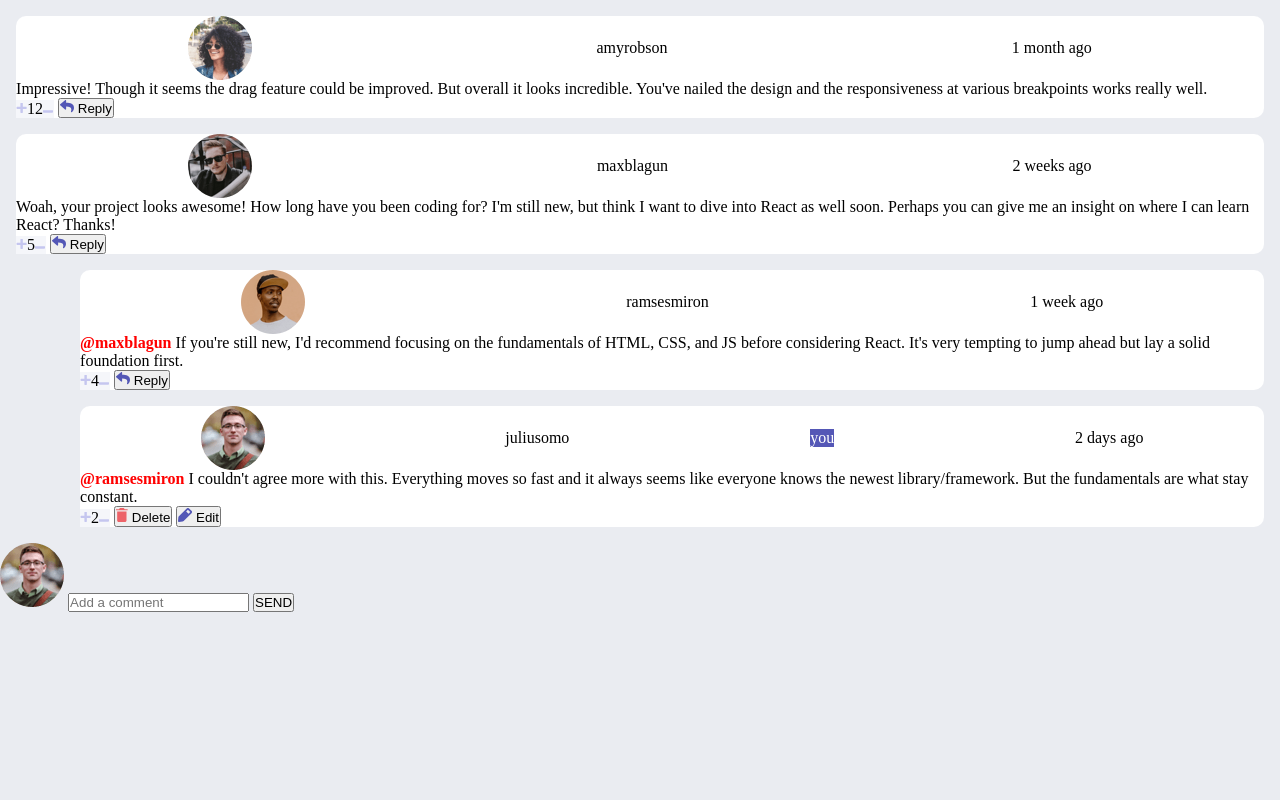
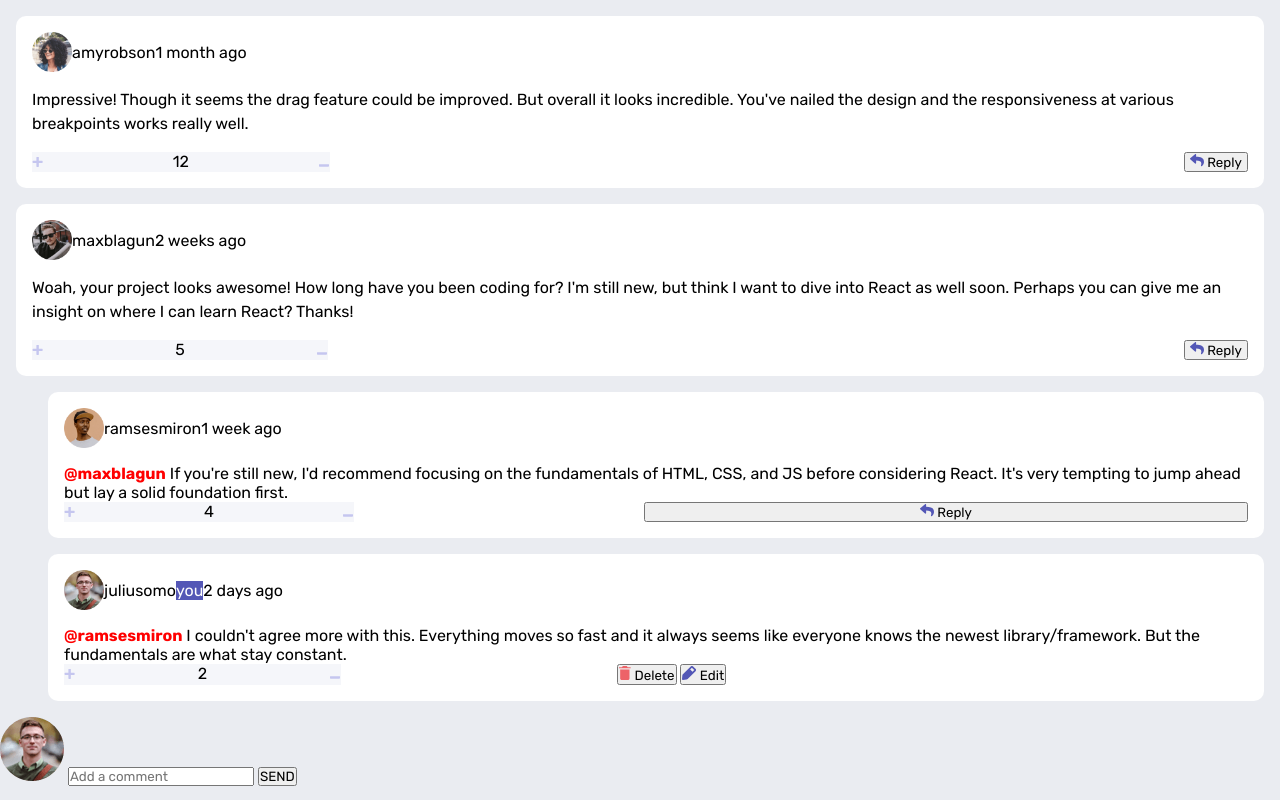
Before and after one commit to Adnan-M03/interactive-comments-section, a plain HTML site: page index.html in a window 1280 px wide. Drawn offline with Linux system fonts and the light colour scheme.

Commit message:
downloaded fonts

```diff
--- a/script.js
+++ b/script.js
@@ -57,6 +57,7 @@ function comms(data){
                             <img src="images/icon-minus.svg" alt="" >
                         </button>
                     </div>
+                    <div>
                         <button class="delete-btn" data-id = "${obj.id}">
                             <img src="images/icon-delete.svg" alt="">
                             Delete
@@ -65,6 +66,7 @@ function comms(data){
                             <img src="images/icon-edit.svg" alt="">
                             Edit
                         </button>
+                    </div>
                 </div>`
         }
             if(obj.replies[0] !== undefined){
@@ -112,6 +114,7 @@ function comms(data){
                                     <img src="images/icon-minus.svg" alt="" >
                                 </button>
                             </div>
+                            <div>
                             <button class="delete-btn" data-id = "${objects.id}">
                                 <img src="images/icon-delete.svg" alt="">
                                 Delete
@@ -120,6 +123,7 @@ function comms(data){
                                 <img src="images/icon-edit.svg" alt="">
                                 Edit
                             </button>
+                            </div>
                         </div>`
                     }
                 })
@@ -258,7 +262,7 @@ function update(){
 
             function remove(polarity){
                 if(polarity == true){
-                    let parent = deleteBtn.parentElement;
+                    let parent = deleteBtn.parentElement.parentElement;
                     let grandpa = parent.parentElement;
                     let index = parentData.indexOf(person);
                     parentData.splice(index,1);
@@ -279,7 +283,7 @@ function update(){
                         //  THE EDIT BUTTON
     editBtns.forEach(editBtn =>{
         editBtn.addEventListener('click', ()=>{
-            let parent = editBtn.parentElement;
+            let parent = editBtn.parentElement.parentElement;
             let dataId = editBtn.getAttribute('data-id');
             let person = datas.comments.find(item => item.id == dataId);
             let para = parent.querySelector('.comment-para');
@@ -299,7 +303,6 @@ function update(){
             }
             let content =
             `<div class="current-user-edit">
-                <img src="${datas.currentUser.user.image.png}" alt="" class="current-user-img">
                 <input class="current-user-input" value="${person.content}" placeholder="Edit"></input>
                 <input class="current-user-btn" value="UPDATE" type="submit"></input>
             </div>`;
@@ -344,7 +347,7 @@ function update(){
 
                 if(person == undefined){
                     for(comments of datas.comments){
-                        const replyExists = comments.replies.some(reply => reply.id === dataId);// Here we have to somehow find something that relates with parent and child
+                        let replyExists = comments.replies.some(reply => reply.replyingTo == comments.user.username);// Here we have to find the parent for the reply.
                         if (replyExists) {
                             person = comments; // Return the parent comment
                             console.log(comments);
--- a/style.css
+++ b/style.css
@@ -1,31 +1,64 @@
+ @font-face {
+    font-family: 'vRubik';
+    src: url(Font/Rubik-VariableFont_wght.ttf);
+ }
+ @font-face {
+    font-family: iRubik;
+    src: url(Font/Rubik-Italic-VariableFont_wght.ttf);
+ }
  *{
     margin: 0;
     padding: 0;
+    font-family: 'vRubik';
 }
  body{
     background-color: hsl(223, 19%, 93%);
     height: fit-content;
     padding: 0.1px;
+    font-family: 'vRubik';
+}
+button{
+    cursor: pointer;
+}
 
-  & .comment-container{
+.comment-container{
+    position: relative;
     background-color: hsl(0, 0%, 100%);
     border-radius: 10px;
     margin: 1rem;
+    padding: 1rem;
+    display: grid;
+    grid-template-areas:
+    "user-date user-date"
+    "comment-para comment-para"
+    "vote-container reply-btn";
         & .you {
             background-color: hsl(238, 40%, 52%);
             color: hsl(0, 0%, 100%);
         }
+        & .comment-para{
+            line-height: 1.5;
+            margin-bottom: 1rem;
+        }
+        & .reply-btn{
+            grid-area: reply-btn;
+            width: 4rem;
+            justify-self: right;
+        }
     }
-}
-button{
-    cursor: pointer;
-}
+
 .replies-container{
+    position: relative;
     border-radius: 10px;
     margin: 1rem;
-    margin-left: 5rem;
+    padding: 1rem;
+    margin-left: 3rem;
     background-color: hsl(0, 0%, 100%);
-
+    display: grid;
+    grid-template-areas:
+    "user-date user-date"
+    "comment-para comment-para"
+    "vote-container reply-btn";
     & .you{
         background-color: hsl(238, 40%, 52%);
         color: hsl(0, 0%, 100%);
@@ -34,18 +67,43 @@ button{
         color: red;
     }
 }
+
 .vote-container{
     display: inline-flex;
     background-color: hsl(228, 33%, 97%);
+    grid-area:vote-container;
+    width: 50%;
+    justify-content: space-between;
         & button{
             background: none;
             border:none;
         }
+        &~div{
+            display: inline;
+            grid-area:reply-btn
+        }
 }
 .user-date{
     display: flex;
-    justify-content: space-around;
+    justify-content: flex-start;
     align-items: center;
+    margin-bottom: 1rem;
+    grid-area:user-date;
+        & img{
+            width: 2.5rem
+        }
+        &p{
+            font-weight: 700;
+        }
+
+}
+.comment-para{
+    grid-area:comment-para;
+}
+
+.current-user-reply{
+    position: relative;
+    top: 5rem;
 }
 .modal{
     background-color: hsl(0, 0%, 100%);
@@ -56,9 +114,7 @@ button{
 }
 #overlay{
     position: fixed;
-    width: 100vw;
+    width: 100%;
     height: 100%;
     background-color: hsla(0, 0%, 0%, 0.438);
-    margin: 0;
-    border-radius:0 ;
 }
```
Also changed, not shown: Font/OFL.txt (added), Font/README.txt (added), Font/Rubik-Italic-VariableFont_wght.ttf (added), Font/Rubik-VariableFont_wght.ttf (added), Font/static/Rubik-Black.ttf (added), Font/static/Rubik-BlackItalic.ttf (added), Font/static/Rubik-Bold.ttf (added), Font/static/Rubik-BoldItalic.ttf (added), Font/static/Rubik-ExtraBold.ttf (added), Font/static/Rubik-ExtraBoldItalic.ttf (added), Font/static/Rubik-Italic.ttf (added), Font/static/Rubik-Light.ttf (added), Font/static/Rubik-LightItalic.ttf (added), Font/static/Rubik-Medium.ttf (added), 4 more files. Lines whose indentation alone changed are shown as unchanged.
